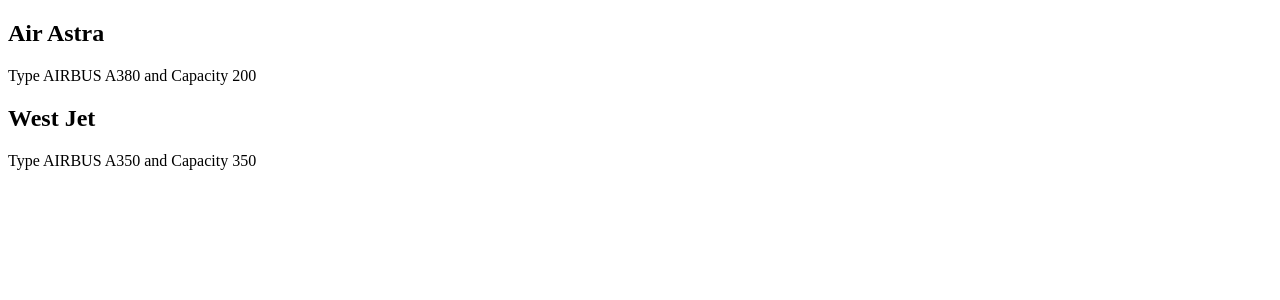
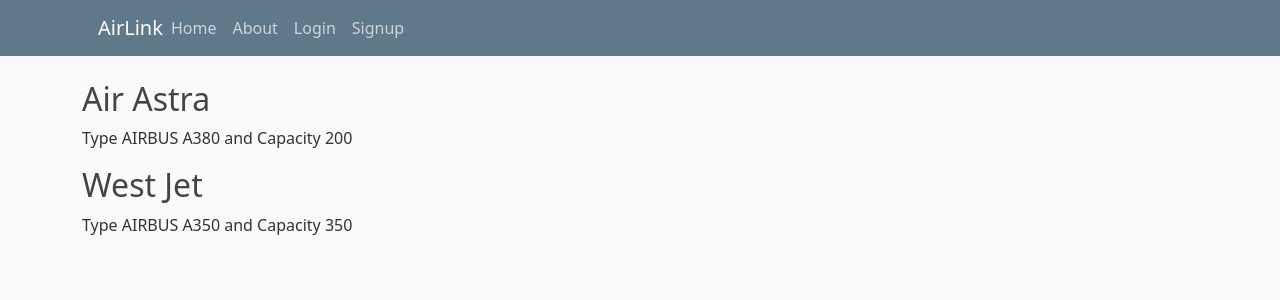
Before and after one commit to tanzim10/CSE_311_Project-Airplane-Management-System, a Django app: page / in a window 1280 px wide. Shown: the top 300 px of the page. Run offline with Django 4.2, Linux system fonts and the light colour scheme; some libraries are stand-ins or nearby versions.

Commit message:
Updated FrontEnd and ursl

```diff
--- /dev/null
+++ b/AirlineMS/static/AirlineMS/main.css
@@ -0,0 +1,84 @@
+body {
+  background: #fafafa;
+  color: #333333;
+  margin-top: 5rem;
+}
+
+h1, h2, h3, h4, h5, h6 {
+  color: #444444;
+}
+
+ul {
+  margin: 1;
+}
+
+.bg-steel {
+  background-color: #5f788a;
+}
+
+.site-header .navbar-nav .nav-link {
+  color: #cbd5db;
+}
+
+.site-header .navbar-nav .nav-link:hover {
+  color: #ffffff;
+}
+
+.site-header .navbar-nav .nav-link.active {
+  font-weight: 500;
+}
+
+.content-section {
+  background: #ffffff;
+  padding: 10px 20px;
+  border: 1px solid #dddddd;
+  border-radius: 3px;
+  margin-bottom: 20px;
+}
+
+.article-title {
+  color: #444444;
+}
+
+a.article-title:hover {
+  color: #428bca;
+  text-decoration: none;
+}
+
+.article-content {
+  white-space: pre-line;
+}
+
+.article-img {
+  height: 65px;
+  width: 65px;
+  margin-right: 16px;
+}
+
+.article-metadata {
+  padding-bottom: 1px;
+  margin-bottom: 4px;
+  border-bottom: 1px solid #e3e3e3
+}
+
+.article-metadata a:hover {
+  color: #333;
+  text-decoration: none;
+}
+
+.article-svg {
+  width: 25px;
+  height: 25px;
+  vertical-align: middle;
+}
+
+.account-img {
+  height: 125px;
+  width: 125px;
+  margin-right: 20px;
+  margin-bottom: 16px;
+}
+
+.account-heading {
+  font-size: 2.5rem;
+}
--- /dev/null
+++ b/AirlineMS/templates/AirlineMS/base.html
@@ -0,0 +1,56 @@
+{% load static %}
+
+<html>
+<head>
+    <meta charset="utf-8">
+    <meta name="viewport" content="width=device-width, initial-scale=3">
+
+    <!-- Bootstrap CSS -->
+    <link rel="stylesheet" href="https://cdn.jsdelivr.net/npm/bootstrap@5.2.3/dist/css/bootstrap.rtl.min.css" integrity="sha384-DOXMLfHhQkvFFp+rWTZwVlPVqdIhpDVYT9csOnHSgWQWPX0v5MCGtjCJbY6ERspU" crossorigin="anonymous">
+    <link rel="stylesheet" type="text/css" href="{% static 'AirlineMS/main.css' %}">
+
+    {% if title %}
+    <title>
+         AirLink- {{title}}
+    </title>
+    {% else %}
+    <title>
+        AirLink
+    </title>
+    {% endif %}
+</head>
+<body>
+    <header class="site-header">
+      <nav class="navbar navbar-expand-md navbar-dark bg-steel fixed-top">
+        <div class="container">
+          <a class="navbar-brand mr-4" href="/">AirLink</a>
+          <button class="navbar-toggler" type="button" data-toggle="collapse" data-target="#navbarToggle" aria-controls="navbarToggle" aria-expanded="false" aria-label="Toggle navigation">
+          <span class="navbar-toggler-icon"></span>
+          </button>
+          <div class="collapse navbar-collapse" id="navbarToggle">
+            <div class="navbar-nav mr-auto">
+              <a class="nav-item nav-link" href="{ %url 'Air-home' %}">Home</a>
+              <a class="nav-item nav-link" href="{ %url 'Air-about' %}">About</a>
+            </div>
+            <!-- Navbar Right Side -->
+            <div class="navbar-nav">
+              <a class="nav-item nav-link" href="#">Login</a>
+              <a class="nav-item nav-link" href="#"> Signup</a>
+            </div>
+          </div>
+        </div>
+      </nav>
+    </header>
+
+    <main role="main" class="container">
+      <div class="row">
+        <div class="col-md-8">
+          {% block content %}{% endblock %}
+        </div>
+      </div>
+    </main>
+    <script src="https://code.jquery.com/jquery-3.2.1.slim.min.js" integrity="sha384-KJ3o2DKtIkvYIK3UENzmM7KCkRr/rE9/Qpg6aAZGJwFDMVNA/GpGFF93hXpG5KkN" crossorigin="anonymous"></script>
+    <script src="https://cdn.jsdelivr.net/npm/popper.js@1.12.9/dist/umd/popper.min.js" integrity="sha384-ApNbgh9B+Y1QKtv3Rn7W3mgPxhU9K/ScQsAP7hUibX39j7fakFPskvXusvfa0b4Q" crossorigin="anonymous"></script>
+    <script src="https://cdn.jsdelivr.net/npm/bootstrap@4.0.0/dist/js/bootstrap.min.js" integrity="sha384-JZR6Spejh4U02d8jOt6vLEHfe/JQGiRRSQQxSfFWpi1MquVdAyjUar5+76PVCmYl" crossorigin="anonymous"></script>
+</body>
+</html>
--- a/AirlineMS/templates/AirlineMS/home.html
+++ b/AirlineMS/templates/AirlineMS/home.html
@@ -1,14 +1,9 @@
-<!DOCTYPE html>
-<html>
-<head>
+{% extends 'AirlineMS/base.html' %}
 
-    <title></title>
-</head>
-<body>
+{% block content %}
     {% for information in info %}
         <h2>{{information.Name}}</h2>
         <p>Type {{information.Type}} and Capacity {{information.Capacity}}</p>
     {% endfor %}
 
-</body>
-</html>
+{% endblock content %}
--- a/AirlineMS/urls.py
+++ b/AirlineMS/urls.py
@@ -2,8 +2,8 @@ from django.urls import path
 from . import views
 
 urlpatterns = [
-    path('',views.home, name ='Air Astra'),
-    path('about/',views.about, name='Air Astra-about')
+    path('',views.home, name ='Air-home'),
+    path('about/',views.about, name='Air-about')
 
 
 ]
```
Also changed, not shown: AirlineMS/templates/AirlineMS/about.html (+5 -9 lines).
